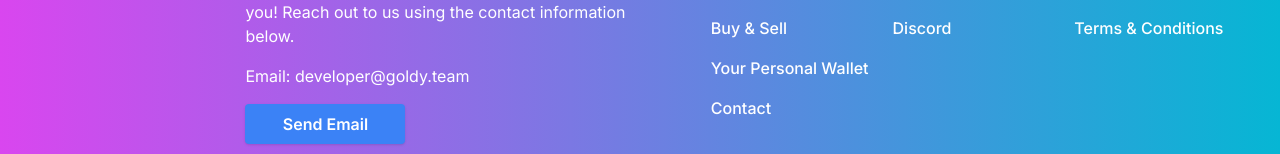
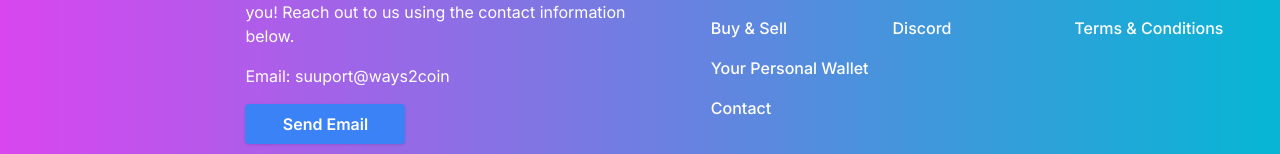
Before and after one commit to Brandhb/coinreal-ms, a Next.js app: page / in a window 1280 px wide. Shown: the part 2330-2484 px from the top of the page. Built offline with nearby package versions, Linux system fonts and the light colour scheme; no server answers.

Commit message:
change emaill address for contact

```diff
--- a/src/app/components/layout/Footer/index.tsx
+++ b/src/app/components/layout/Footer/index.tsx
@@ -28,7 +28,7 @@ const Footer: React.FC = () => {
               out to us using the contact information below.
             </p>
             <div className=" mb-4">
-              <p>Email: developer@goldy.team</p>
+              <p>Email: suuport@ways2coin</p>
             </div>
             <button
               onClick={handleContactUsClick}
```
